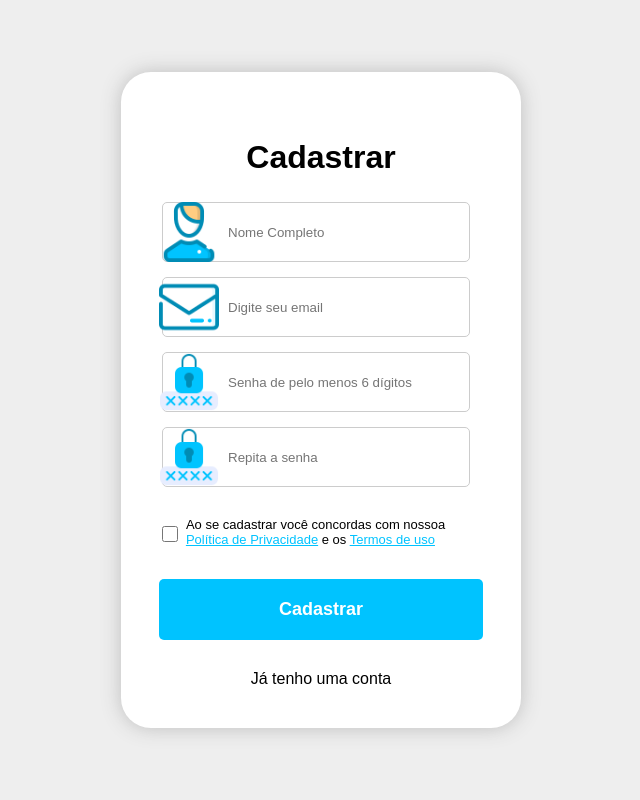
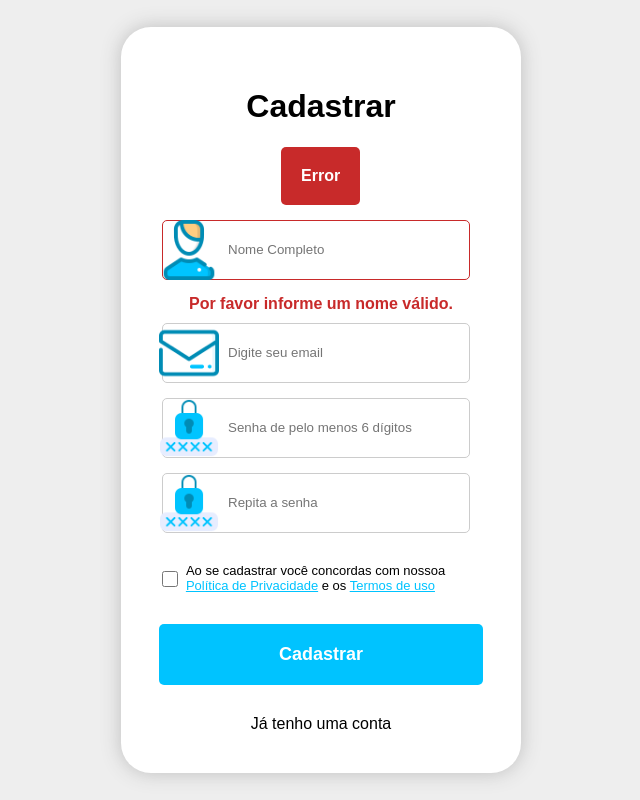
Before and after one commit to zamodzki/Primeiro_Projeto_PHP, a PHP site: page /sign-up.html in a window 1280 px wide. Shown: the whole page, without its empty margins (319-959 px from the left). Run offline with PHP 8.4, Linux system fonts and the light colour scheme.

Commit message:
Adcionado erros

```diff
--- a/css/style.css
+++ b/css/style.css
@@ -27,7 +27,7 @@ form{
     box-shadow: 0px 0px 20px #bebebe;
 }
 
-h2{
+h1{
     font-size: 2rem;
     width: 100%;
     text-align: center;
@@ -109,3 +109,26 @@ label{
     cursor:pointer;
     word-wrap: break-word ;
 }
+
+.general-error{
+    background:#c82a2a;
+    color: white;
+    font-weight: bold;
+    padding: 20px;
+    border-radius: 5px;
+    margin-bottom: 15px;
+
+
+}
+
+.input-error{
+    border: 1px solid #c82a2a;
+}
+
+.error{
+    color: #c82a2a;
+    text-align: center;
+    margin-bottom: 10px;
+    font-weight: bold;
+
+}
--- a/index.html
+++ b/index.html
@@ -9,7 +9,7 @@
 </head>
 <body>
     <form>
-        <h2>Login</h2>
+        <h1>Login</h1>
 
         <div class="input-group">
             <img class= "input-icon"src="img/email.png">
--- a/sign-up.html
+++ b/sign-up.html
@@ -5,16 +5,26 @@
     <meta http-equiv="X-UA-Compatible" content="IE=edge">
     <meta name="viewport" content="width=device-width, initial-scale=1.0">
     <link rel="stylesheet" href="css/style.css">
+    <link
+    rel="stylesheet"
+    href="https://cdnjs.cloudflare.com/ajax/libs/animate.css/4.1.1/animate.min.css"
+    />
     <title>Login</title>
+
 </head>
 <body>
     <form>
-        <h2>Cadastrar</h2>
+        <h1>Cadastrar</h1>
+        <div class="general-error animate__animated animate__rubberBand">
+            Error
 
+        </div>
         <div class="input-group">
             <img class= "input-icon"src="img/user.png">
-            <input type="text" placeholder="Nome Completo">
+            <input class="input-error"type="text" placeholder="Nome Completo">
+            <div class="error">Por favor informe um nome válido.</div>
         </div>
+
 
         <div class="input-group">
             <img class= "input-icon"src="img/email.png">
```
